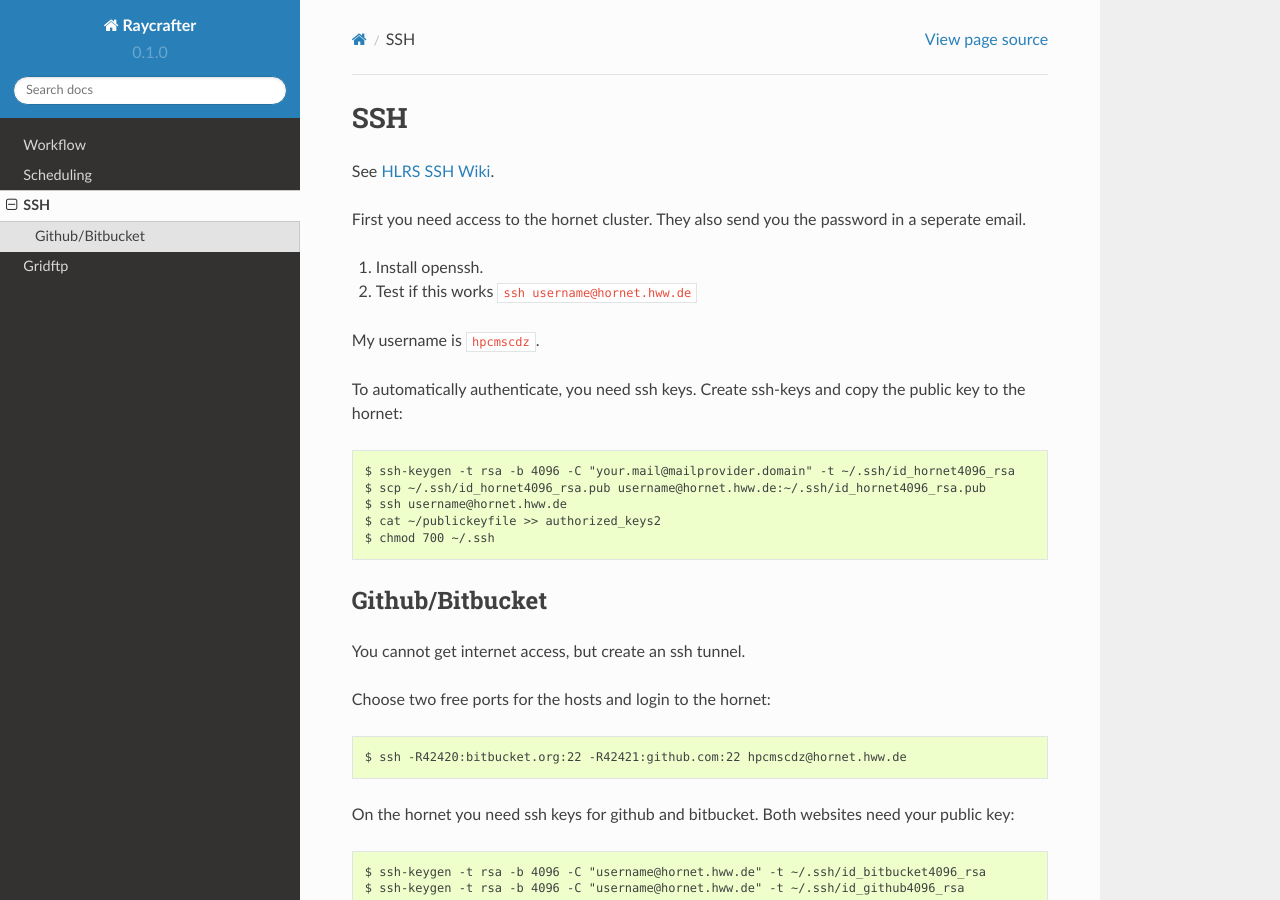
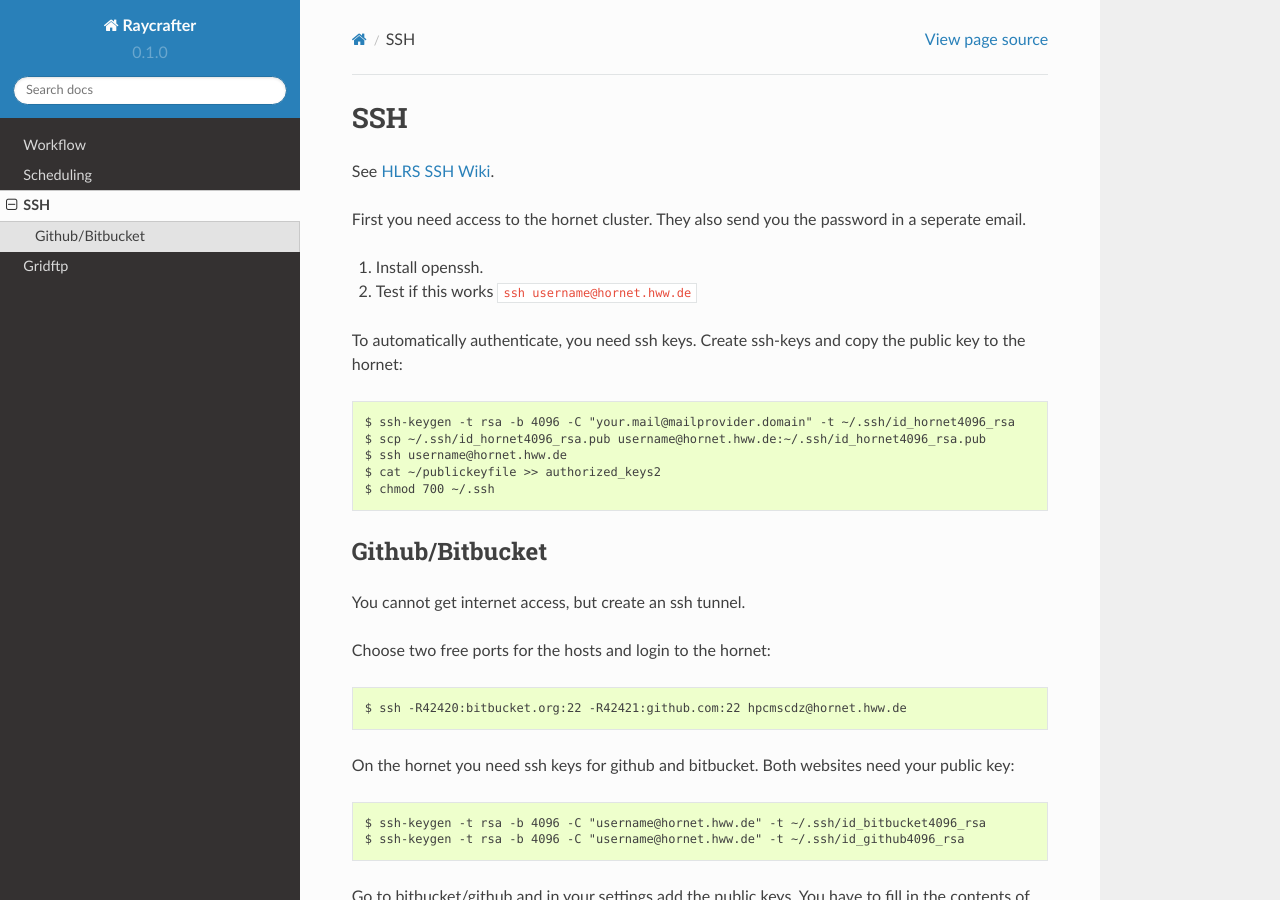
Before and after one commit to RayCrafter/Raycrafter-Documentation, a Sphinx documentation site: the page built from docs/source/ssh.rst, in a window 1280 px wide and 900 px high. Built offline with Sphinx 7.4.7 and the Read the Docs theme 2.0.0, drawn with Linux system fonts in a browser that asks for light colours.

Commit message:
Remove personal ssh info

```diff
--- a/docs/source/ssh.rst
+++ b/docs/source/ssh.rst
@@ -8,8 +8,6 @@ First you need access to the hornet cluster. They also send you the password in
 
 1. Install openssh.
 2. Test if this works ``ssh username@hornet.hww.de``
-
-My username is ``hpcmscdz``.
 
 To automatically authenticate, you need ssh keys.
 Create ssh-keys and copy the public key to the hornet::
```
